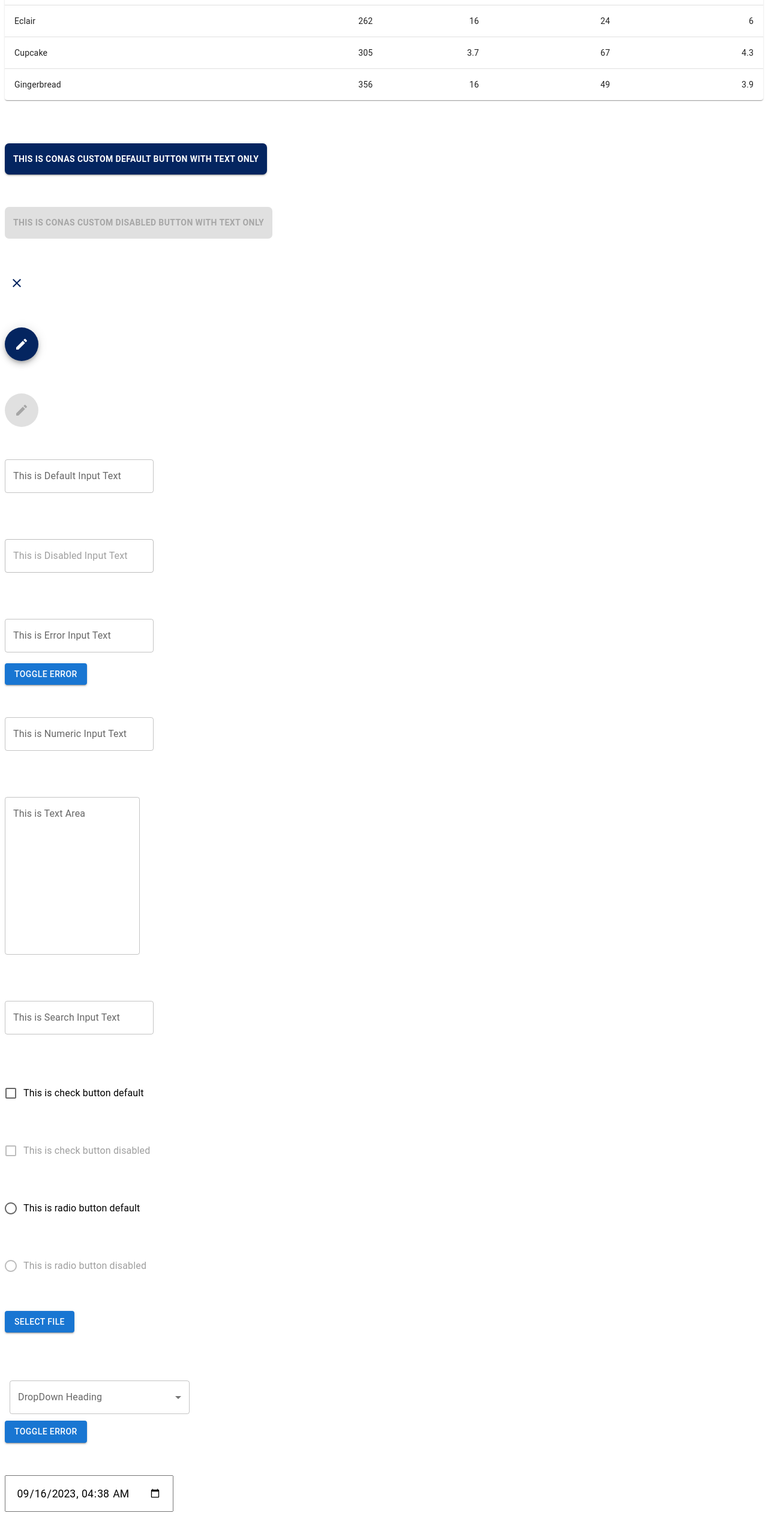
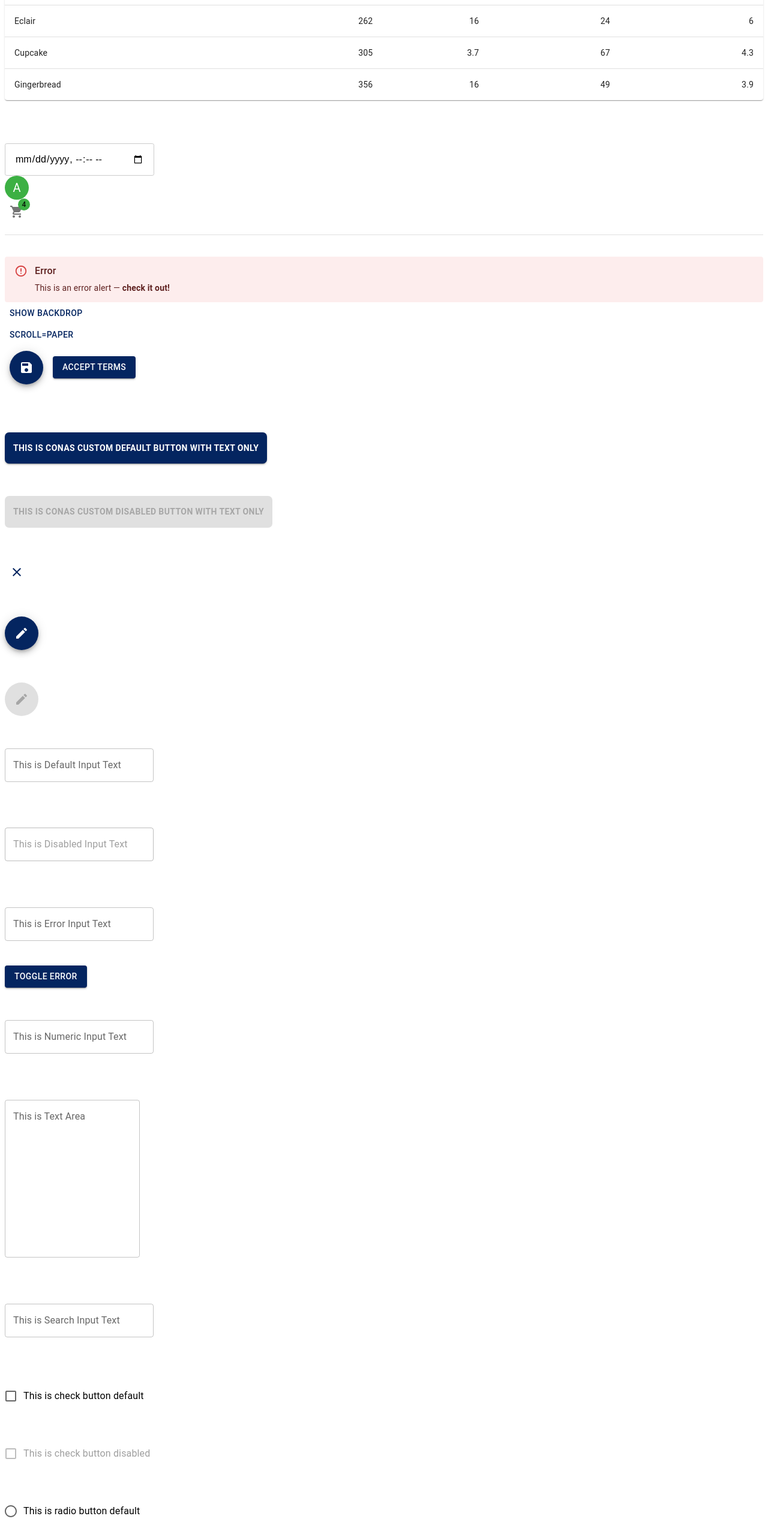
Before and after one commit to AK-Conas/BasicComponents, a React (Create React App) app: page / in a window 1280 px wide. Shown: the part 234-2797 px from the top of the page at 60% size. Built offline with nearby package versions, Linux system fonts and the light colour scheme.

Commit message:
Update 8 files

```diff
--- a/src/App.js
+++ b/src/App.js
@@ -15,9 +15,19 @@ import { Card, CardContent, Typography } from "@mui/material";
 import CGrid from "./CGrid";
 import CUI from "./structure/CUI";
 // import CarouselEffect from "./CarouselEffect";
+import { createTheme, ThemeProvider } from "@mui/material/styles";
 
 import Button from "@mui/material/Button";
-
+const themeMain = createTheme({
+  palette: {
+    primary: {
+      main: "#042560",
+    },
+    secondary: {
+      main: "#3cb043",
+    },
+  },
+});
 export default function App() {
   const handleClick = () => {
     // Handle button click here
@@ -100,12 +110,18 @@ export default function App() {
 
   return (
     <div className="App">
+      <ThemeProvider theme={themeMain}>
         <h1>Hello CodeSandbox</h1>
         <CGrid />
         {/*
-      <CarouselEffect />
+      <CarouselEffect />*/}
+        <br></br>
+        <br></br>
+        <br></br>
+        <br></br>
 
-      <CImportant />*/}
+        <CDateTimePicker />
+        <CImportant />
         <br></br>
         <br></br>
         <br></br>
@@ -235,7 +251,10 @@ export default function App() {
         <br></br>
         <br></br>
 
-      <CCheckButton cLabel="This is radio button disabled" isDisabled={true} />
+        <CCheckButton
+          cLabel="This is radio button disabled"
+          isDisabled={true}
+        />
 
         <br></br>
         <br></br>
@@ -265,14 +284,9 @@ export default function App() {
         <br></br>
         <br></br>
 
-      <CDateTimePicker />
-
-      <br></br>
-      <br></br>
-      <br></br>
-      <br></br>
-
-      <CText cVariant="header_card" cText="Hello" />
+        <CText cVariant="header_card" cText="Hello Header" />
+        <CText cVariant="title_card" cText="Hello Title" />
+        <CText cText="Hello Other" />
 
         <br></br>
         <br></br>
@@ -322,11 +336,12 @@ export default function App() {
 
         {/* <CUI /> */}
         {/* <Homepage /> */}
-      {/* <Extra />
+        <Extra />
         <br></br>
         <br></br>
         <br></br>
-      <br></br> */}
+        <br></br>
+      </ThemeProvider>
     </div>
   );
 }
--- a/src/CCard.jsx
+++ b/src/CCard.jsx
@@ -3,9 +3,9 @@ import Card from "@mui/material/Card";
 import CardContent from "@mui/material/CardContent";
 import CText from "./CText";
 
-function CCard({ c_data, c_header }) {
+const CCard = ({ c_data, c_header, cTooltipText }) => {
   return (
-    <Card>
+    <Card aria-label={cTooltipText}>
       {c_header !== undefined && (
         <CText cVariant="header_card" cText={c_header} />
       )}
@@ -19,5 +19,5 @@ function CCard({ c_data, c_header }) {
         ))}
     </Card>
   );
-}
+};
 export default CCard;
--- a/src/CChooseFile.jsx
+++ b/src/CChooseFile.jsx
@@ -1,86 +1,28 @@
-// import React, { useState } from "react";
-// import { Card, CardContent, Typography, Input } from "@mui/material";
-// import Button from "@mui/material/Button";
+import React, { useState } from "react";
+import CInput from "./CInput";
 
-// function CChooseFile() {
-//   // <Input type="file" />
-
-//   const [selectedFile, setSelectedFile] = useState(null);
-
-//   const handleFileChange = (e) => {
-//     const file = e.target.files[0];
-//     setSelectedFile(file);
-//   };
-
-//   // return (
-//   //   <div>
-//   //       <h2>Choose File</h2>
-//   //     <input
-//   //       type="file"
-//   //       onChange={handleFileChange}
-//   //       accept=".jpg, .jpeg, .png, .pdf" // Specify allowed file types
-//   //     />
-//   //     {selectedFile && <p>Selected File: {selectedFile.name}</p>}
-//   //   </div>
-//   // );
-//   return (
-//     <div>
-//       {/* <Input
-//         type="file"
-//         inputProps={{
-//           accept: ".pdf, .doc, .docx", // Define accepted file types if needed
-//         }}
-//         onChange={handleFileChange}
-//       /> */}
-//       <Button variant="contained" color="primary" component="label">
-//         Choose File
-//         <Input
-//           type="file"
-//           style={{ display: "none" }}
-//           accept=".pdf, .doc, .docx" // Define accepted file types if needed
-//           onChange={handleFileChange}
-//         />
-//       </Button>
-//       {selectedFile && <p>Selected file: {selectedFile.name}</p>}
-//     </div>
-//   );
-// }
-
-// export default CChooseFile;
-import React, { useRef } from "react";
-import Input from "@mui/material/Input";
-import Button from "@mui/material/Button";
-
-function CChooseFile() {
-  const fileInputRef = useRef(null);
-
-  const handleButtonClick = () => {
-    // Trigger the file input's click event when the button is clicked
-    fileInputRef.current.click();
-  };
-
-  const handleFileChange = (event) => {
-    const selectedFile = event.target.files[0];
-    if (selectedFile) {
-      // Handle the selected file here
-      console.log("Selected file:", selectedFile);
-    }
+const CChooseFile = (cFileTypes) => {
+  const [selectedFile, setSelectedFile] = useState(null);
+  const handleFileChange = (e) => {
+    const file = e.target.files[0];
+    setSelectedFile(file);
   };
 
   return (
-    <div>
-      <Button variant="contained" color="primary" onClick={handleButtonClick}>
-        Select File
-      </Button>
-      <Input
-        type="file"
-        inputProps={{ accept: "image/*" }}
-        style={{ display: "none" }}
-        ref={fileInputRef}
-        onChange={handleFileChange}
-      />
-    </div>
+    <CInput
+      aria-label="cTooltipText"
+      cDisabled={false}
+      cHelperText={"" + cFileTypes}
+      cType={"file"}
+      cInputProps={{
+        accept: cFileTypes,
+      }}
+      cChange={handleFileChange}
+      style={{
+        backgroundColor: "blue",
+      }}
+    />
   );
-}
+};
 
 export default CChooseFile;
--- a/src/CDateTimePicker.jsx
+++ b/src/CDateTimePicker.jsx
@@ -1,29 +1,26 @@
 import React, { useState } from "react";
 
-const primary = "#042560";
-const secondary = "#3cb043";
-
-//todo Do we need to handle customized version here.
-// as font is also different
-function CDateTimePicker() {
+const CDateTimePicker = (cTooltipText) => {
   const [selectedDate, setSelectedDate] = useState(new Date());
 
   const handleDateChange = (e) => {
     setSelectedDate(new Date(e.target.value));
   };
-  const buttonStyle = {
-    fontSize: "1.1em",
-    padding: "1em",
-    fontFamily: "Roboto",
-  };
+
   return (
     <input
+      aria-label={cTooltipText}
       type="datetime-local"
-      value={selectedDate.toISOString().substring(0, 16)}
       onChange={handleDateChange}
-      style={buttonStyle}
+      style={{
+        fontSize: "1em",
+        padding: "1em",
+        borderRadius: "0.2em",
+        fontFamily: "Sans-serif",
+        border: "1px solid #cccccc",
+      }}
     />
   );
-}
+};
 
 export default CDateTimePicker;
--- a/src/CDropDown.jsx
+++ b/src/CDropDown.jsx
@@ -6,18 +6,6 @@ import {
   FormHelperText,
   Select,
 } from "@mui/material";
-import { createTheme, ThemeProvider } from "@mui/material/styles";
-
-const themeMain = createTheme({
-  palette: {
-    primary: {
-      main: "#042560",
-    },
-    secondary: {
-      main: "#3cb043",
-    },
-  },
-});
 
 const CDropDown = ({ cHintText, cData, cErrorMsg }) => {
   const [values, setValues] = React.useState("");
@@ -29,12 +17,11 @@ const CDropDown = ({ cHintText, cData, cErrorMsg }) => {
   // Create an array of key-value pairs from the object
   const keyValuePairs = Object.entries(cData);
   return (
-    <ThemeProvider theme={themeMain}>
     <FormControl
       sx={{ m: 1, minWidth: 300 }}
       error={cErrorMsg !== undefined && cErrorMsg !== ""}
     >
-        <InputLabel id="demo-simple-select-label">{cHintText}</InputLabel>
+      <InputLabel>{cHintText}</InputLabel>
       <Select value={values} label={cHintText} onChange={handleChange}>
         {keyValuePairs.map(([key, value]) => (
           <MenuItem value={key}>{value}</MenuItem>
@@ -44,7 +31,6 @@ const CDropDown = ({ cHintText, cData, cErrorMsg }) => {
         {cErrorMsg === undefined ? " " : cErrorMsg}
       </FormHelperText>
     </FormControl>
-    </ThemeProvider>
   );
 };
 
--- a/src/CInput.jsx
+++ b/src/CInput.jsx
@@ -1,37 +1,10 @@
 import React from "react";
 import { TextField } from "@mui/material";
-import Tooltip from "@mui/material/Tooltip";
-import { createTheme, ThemeProvider } from "@mui/material/styles";
 
-const themeMain = createTheme({
-  palette: {
-    primary: {
-      main: "#042560",
-    },
-    secondary: {
-      main: "#3cb043",
-    },
-  },
-});
-
-//todo check later
-//cTooltipText,
 //add-minWidth, https://mui.com/base-ui/react-textarea-autosize/
 //close icon is too close for search
 //In case of error in dropdown and input, handle space of the below button
-function CInput({ cHintText, cDisabled, cErrorMsg, cType, cRows }) {
-  if (cHintText !== undefined) {
-    return (
-      <ThemeProvider theme={themeMain}>
-        <Tooltip title={cHintText} arrow>
-          <TextField
-            disabled={cDisabled}
-            label={cHintText}
-            color="primary"
-            error={cErrorMsg === undefined ? "" : cErrorMsg}
-            type={cType === undefined ? "text" : cType}
-            helperText={cErrorMsg === undefined ? " " : cErrorMsg}
-            multiline={cRows > 1 ? true : false}
+//if (cHintText !== undefined) { removed as it was not working for well for choose file
 // inputProps={{
 //   min: 0, // Set the minimum value
 //   max: 100, // Set the maximum value
@@ -39,12 +12,32 @@ function CInput({ cHintText, cDisabled, cErrorMsg, cType, cRows }) {
 // }}
 //this does not work with typing, for that
 //method check has to be added
+const CInput = ({
+  cHintText,
+  cDisabled,
+  cHelperText,
+  cErrorMsg,
+  cType,
+  cRows,
+  cChange,
+  cInputProps,
+  cTooltipText,
+}) => {
+  return (
+    <TextField
+      aria-label={cTooltipText}
+      disabled={cDisabled}
+      label={cHintText}
+      color="primary"
+      error={cErrorMsg === undefined ? "" : cErrorMsg}
+      type={cType === undefined ? "text" : cType}
+      helperText={cHelperText === undefined ? " " : cHelperText}
+      multiline={cRows > 1 ? true : false}
+      inputProps={cInputProps}
+      onChange={cChange}
       rows={cRows === undefined ? 10 : cRows}
     />
-        </Tooltip>
-      </ThemeProvider>
   );
-  }
-}
+};
 
 export default CInput;
--- a/src/CText.jsx
+++ b/src/CText.jsx
@@ -1,43 +1,28 @@
-import React, { useState } from "react";
+import React from "react";
 import Typography from "@mui/material/Typography";
 import Box from "@mui/material/Box";
-import { createTheme, ThemeProvider } from "@mui/material/styles";
 
-const themeMain = createTheme({
-  palette: {
-    primary: {
-      main: "#042560",
-    },
-    secondary: {
-      main: "#3cb043",
-    },
-  },
-});
-
-const CText = ({ cVariant, cDisabled, cText }) => {
+//todo add disabled as variant, if needed
+const CText = ({ cVariant, cText, cTooltipText }) => {
   let tColor = "inherit";
   if (cVariant === "header_card") {
     tColor = "white";
     cVariant = "h6";
     return (
-      <ThemeProvider theme={themeMain}>
-        <Box bgcolor="secondary.main" p={2}>
+      <Box bgcolor="secondary.main" p={2} aria-label={cTooltipText}>
         <Typography variant={cVariant} color={tColor}>
           {cText}
         </Typography>
       </Box>
-      </ThemeProvider>
     );
   } else if (cVariant === "title_card") {
-    tColor = "primary";
+    tColor = "secondary";
     cVariant = "subtitle1";
   }
   return (
-    <ThemeProvider theme={themeMain}>
-      <Typography variant={cVariant} color={tColor}>
+    <Typography variant={cVariant} color={tColor} aria-label={cTooltipText}>
       {cText}
     </Typography>
-    </ThemeProvider>
   );
 };
 
```
Also changed, not shown: src/CButton.jsx (+13 -32 lines). Lines whose indentation alone changed are shown as unchanged.
